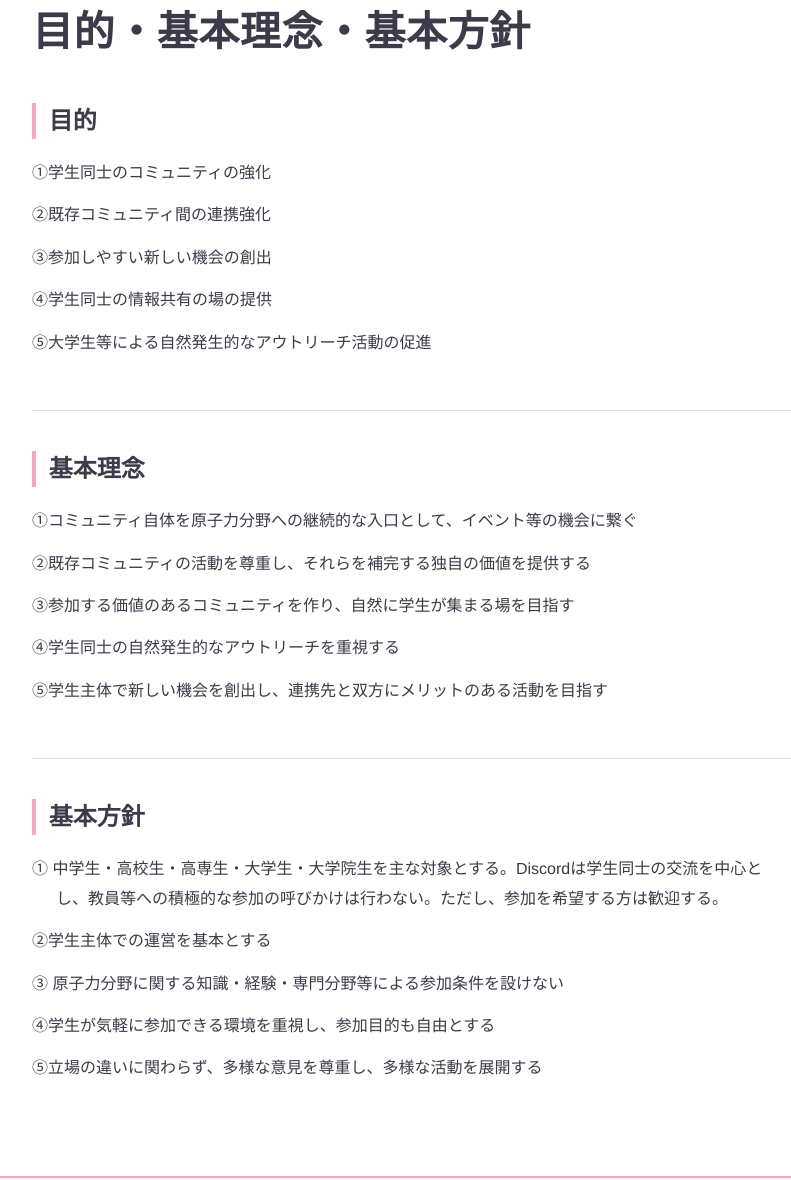
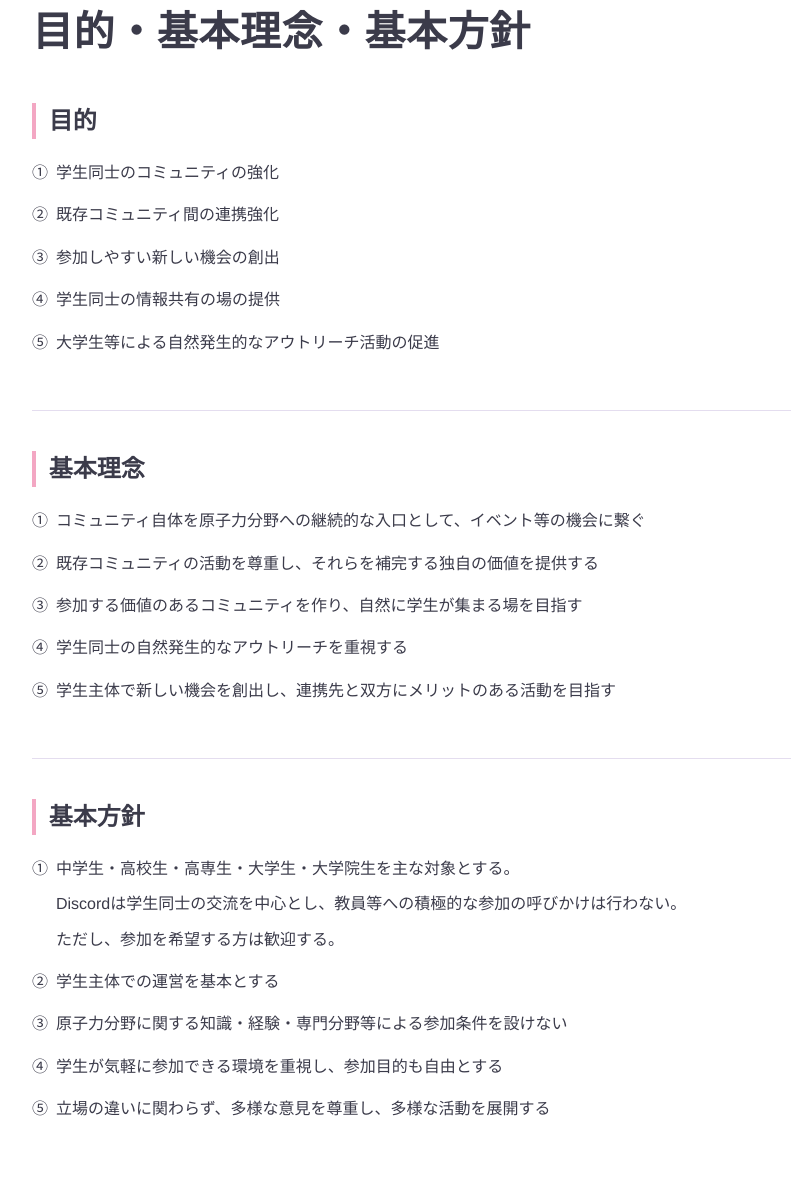
Before and after one commit to JNS-Network/jns-network.github.io, a plain HTML site: page philosophy.html in a window 1280 px wide. Shown: the part 149-1329 px from the top of the page, without its empty margins (68-859 px from the left). Drawn offline with Linux system fonts and the light colour scheme.

Commit message:
fix: 理念ページの番号位置と改行を整理

```diff
--- a/philosophy.html
+++ b/philosophy.html
@@ -45,31 +45,31 @@
       <section class="section" aria-labelledby="purpose-title">
         <h2 id="purpose-title">目的</h2>
         <ol class="principles-list" role="list">
-          <li>①学生同士のコミュニティの強化</li>
-          <li>②既存コミュニティ間の連携強化</li>
-          <li>③参加しやすい新しい機会の創出</li>
-          <li>④学生同士の情報共有の場の提供</li>
-          <li>⑤大学生等による自然発生的なアウトリーチ活動の促進</li>
+          <li><span class="principle-number">①</span><div class="principle-text">学生同士のコミュニティの強化</div></li>
+          <li><span class="principle-number">②</span><div class="principle-text">既存コミュニティ間の連携強化</div></li>
+          <li><span class="principle-number">③</span><div class="principle-text">参加しやすい新しい機会の創出</div></li>
+          <li><span class="principle-number">④</span><div class="principle-text">学生同士の情報共有の場の提供</div></li>
+          <li><span class="principle-number">⑤</span><div class="principle-text">大学生等による自然発生的なアウトリーチ活動の促進</div></li>
         </ol>
       </section>
       <section class="section" aria-labelledby="principles-title">
         <h2 id="principles-title">基本理念</h2>
         <ol class="principles-list" role="list">
-          <li>①コミュニティ自体を原子力分野への継続的な入口として、イベント等の機会に繋ぐ</li>
-          <li>②既存コミュニティの活動を尊重し、それらを補完する独自の価値を提供する</li>
-          <li>③参加する価値のあるコミュニティを作り、自然に学生が集まる場を目指す</li>
-          <li>④学生同士の自然発生的なアウトリーチを重視する</li>
-          <li>⑤学生主体で新しい機会を創出し、連携先と双方にメリットのある活動を目指す</li>
+          <li><span class="principle-number">①</span><div class="principle-text">コミュニティ自体を原子力分野への継続的な入口として、イベント等の機会に繋ぐ</div></li>
+          <li><span class="principle-number">②</span><div class="principle-text">既存コミュニティの活動を尊重し、それらを補完する独自の価値を提供する</div></li>
+          <li><span class="principle-number">③</span><div class="principle-text">参加する価値のあるコミュニティを作り、自然に学生が集まる場を目指す</div></li>
+          <li><span class="principle-number">④</span><div class="principle-text">学生同士の自然発生的なアウトリーチを重視する</div></li>
+          <li><span class="principle-number">⑤</span><div class="principle-text">学生主体で新しい機会を創出し、連携先と双方にメリットのある活動を目指す</div></li>
         </ol>
       </section>
       <section class="section" aria-labelledby="policy-title">
         <h2 id="policy-title">基本方針</h2>
         <ol class="principles-list" role="list">
-          <li>① 中学生・高校生・高専生・大学生・大学院生を主な対象とする。Discordは学生同士の交流を中心とし、教員等への積極的な参加の呼びかけは行わない。ただし、参加を希望する方は歓迎する。</li>
-          <li>②学生主体での運営を基本とする</li>
-          <li>③ 原子力分野に関する知識・経験・専門分野等による参加条件を設けない</li>
-          <li>④学生が気軽に参加できる環境を重視し、参加目的も自由とする</li>
-          <li>⑤立場の違いに関わらず、多様な意見を尊重し、多様な活動を展開する</li>
+          <li><span class="principle-number">①</span><div class="principle-text"><p>中学生・高校生・高専生・大学生・大学院生を主な対象とする。</p><p>Discordは学生同士の交流を中心とし、教員等への積極的な参加の呼びかけは行わない。</p><p>ただし、参加を希望する方は<span class="keep-phrase">歓迎する</span>。</p></div></li>
+          <li><span class="principle-number">②</span><div class="principle-text">学生主体での運営を基本とする</div></li>
+          <li><span class="principle-number">③</span><div class="principle-text">原子力分野に関する知識・経験・専門分野等による<span class="keep-phrase">参加条件</span>を設けない</div></li>
+          <li><span class="principle-number">④</span><div class="principle-text">学生が気軽に参加できる環境を重視し、<span class="keep-phrase">参加目的</span>も自由とする</div></li>
+          <li><span class="principle-number">⑤</span><div class="principle-text">立場の違いに関わらず、多様な意見を尊重し、多様な活動を展開する</div></li>
         </ol>
       </section>
     </div>
--- a/style.css
+++ b/style.css
@@ -66,8 +66,10 @@ p + p { margin-top: .8rem; }
 .process-list { padding-left: 1.6rem; margin-block: 1.2rem; }
 .process-list li { padding-left: .25rem; margin-block: .65rem; }
 .process-list li::marker { color: var(--ink); font-weight: 600; }
-.principles-list { list-style: none; padding-left: 1.5em; }
-.principles-list li { margin-block: .8rem; text-indent: -1.5em; }
+.principles-list { list-style: none; padding-left: 0; }
+.principles-list li { display: grid; grid-template-columns: 1.5em minmax(0, 1fr); margin-block: .8rem; }
+.principle-text { min-width: 0; }
+.principle-text p + p { margin-top: .35em; }
 .form-entry { margin-block: 1.4rem; }
 .form-status { font-weight: 600; margin-bottom: .55rem; font-size: .92rem; }
 .link-note { color: var(--muted); font-size: .8rem; margin-top: .5rem; }
```
